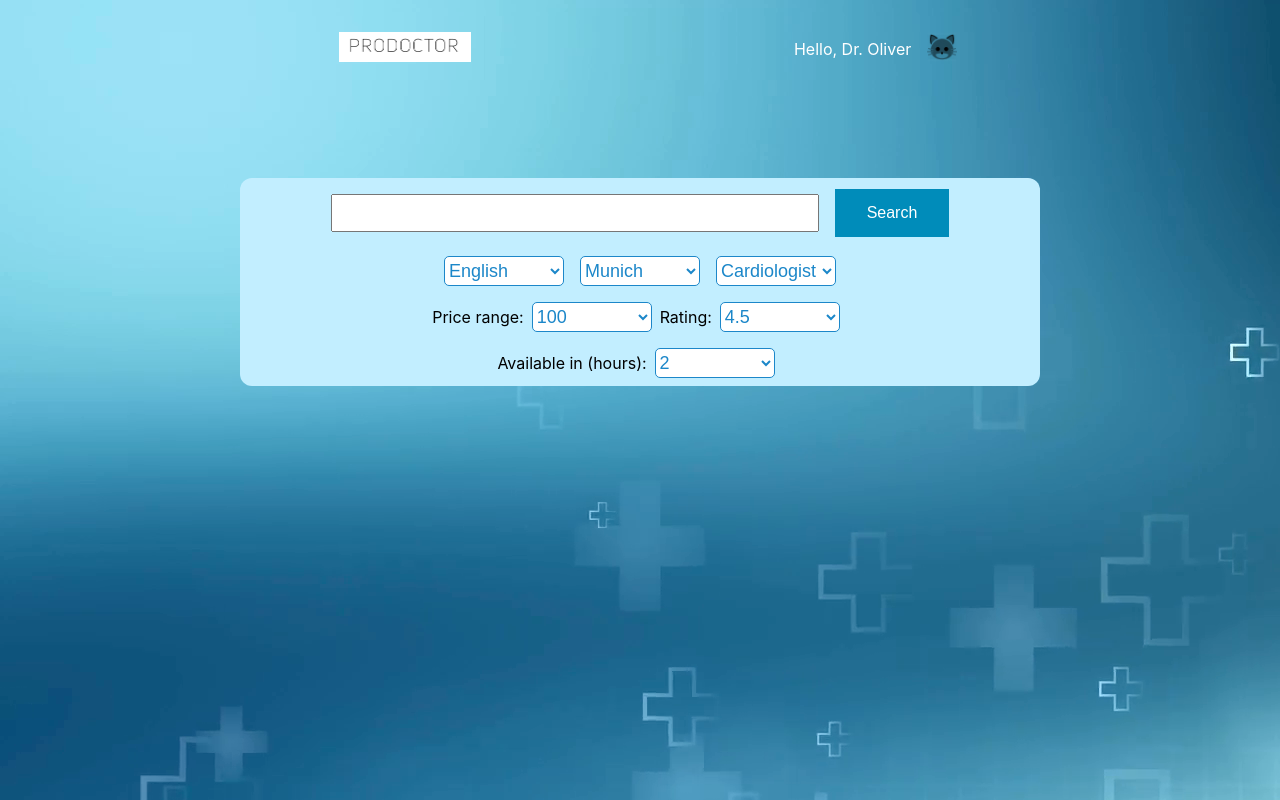
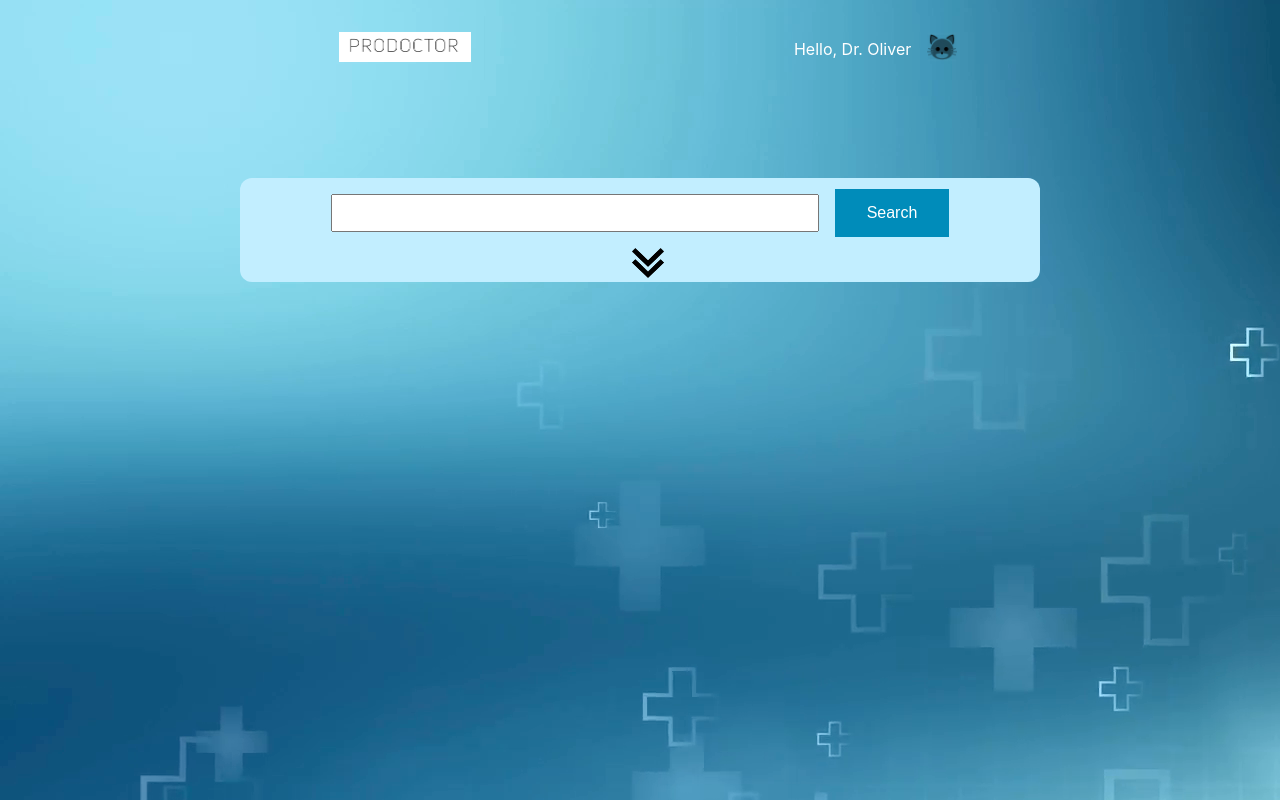
Before and after one commit to Ascendancey/brunette-humming-birds, a React (Create React App) app: page /home in a window 1280 px wide. Built offline with nearby package versions, Linux system fonts and the light colour scheme.

Commit message:
Show and hide filters

```diff
--- a/src/components/SearchBar.js
+++ b/src/components/SearchBar.js
@@ -75,13 +75,28 @@ const SearchBar = (props) => {
     });
   };
 
+  const [isFilters, setFilters] = useState(false);
+
+  const showFilters = () => {
+    setFilters(true);
+  };
+
+  const hideFilters = () => {
+    setFilters(false);
+  };
+
   return (
     <div className="SearchBar">
-      {/* <p>{inputValue}</p> */}
       <input className="SearchBar-input" onChange={inputHandler}></input>
       <button className="SearchBar-button" onClick={clickHandler}>
         Search
       </button>
+      {!isFilters && (
+        // <button onClick={showFilters}>Show filters</button>
+        <img className="userImage" onClick={showFilters} src="../image/expand.png" />
+      )}
+      {isFilters && (
+        <div>
           <select onChange={setInputLang}>
             {uniqueLangs.map((item, i) => {
               return <option key={i}> {item} </option>;
@@ -92,13 +107,11 @@ const SearchBar = (props) => {
               return <option key={i}> {item.location.city} </option>;
             })}
           </select>
-
           <select onChange={setInputSpec}>
             {props.dummy.map((item, i) => {
               return <option key={i}> {item.specialization} </option>;
             })}
           </select>
-      <div>
           <label>Price range:</label>
           <select onChange={setInputPrice}>
             {props.dummy.map((item, i) => {
@@ -111,15 +124,18 @@ const SearchBar = (props) => {
               return <option key={i}> {item.rating} </option>;
             })}
           </select>
-      </div>
-      <div>
+
           <label>Available in (hours):</label>
           <select onChange={setInputAvailability}>
             {props.dummy.map((item, i) => {
               return <option key={i}> {item.availablein} </option>;
             })}
           </select>
+          <br />
+          <img className="userImage" onClick={hideFilters} src="../image/expand_upside.png" />
         </div>
+      )}
+
       <div></div>
     </div>
   );
```
Also changed, not shown: public/image/expand.png (added), public/image/expand_upside.png (added). Lines whose indentation alone changed are shown as unchanged.
